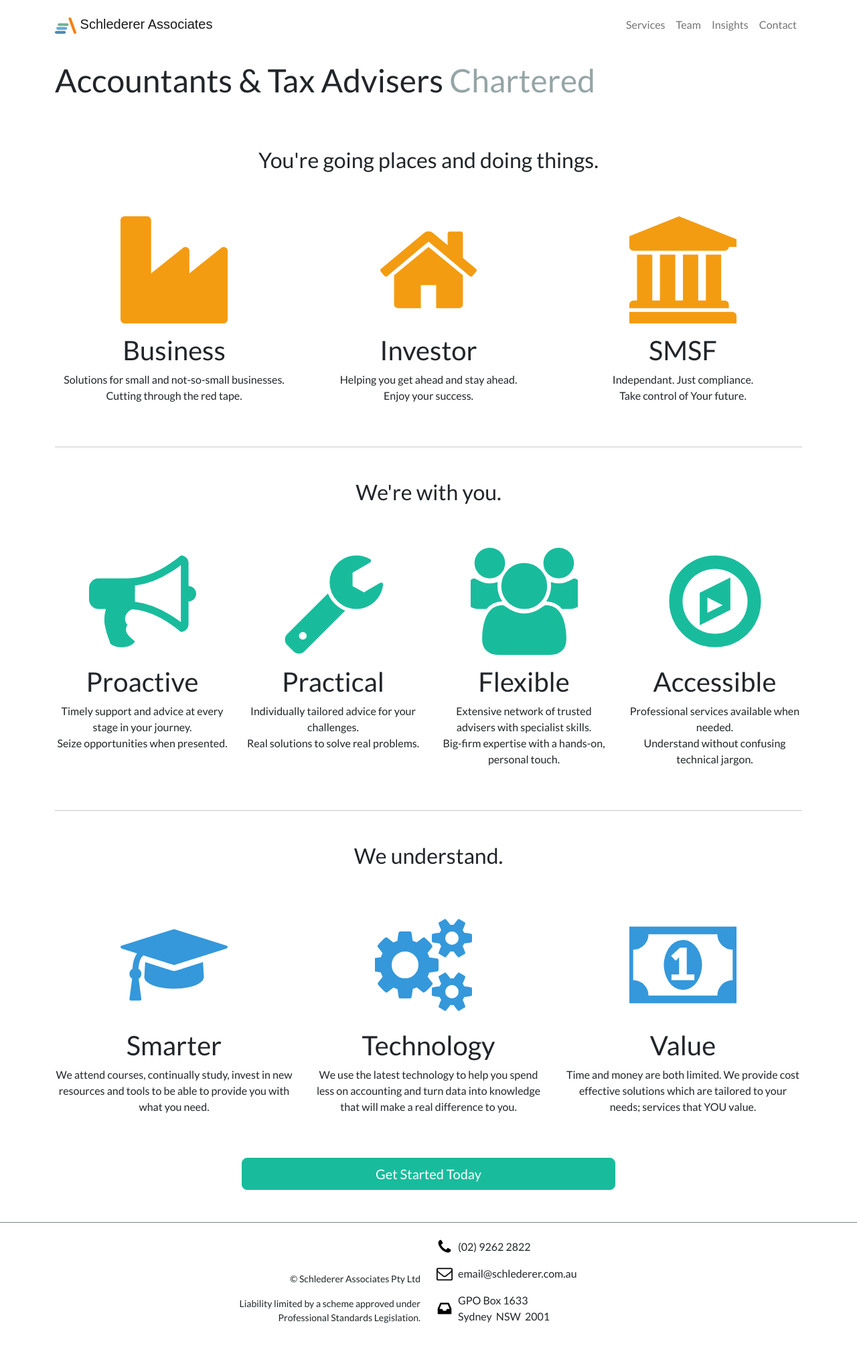
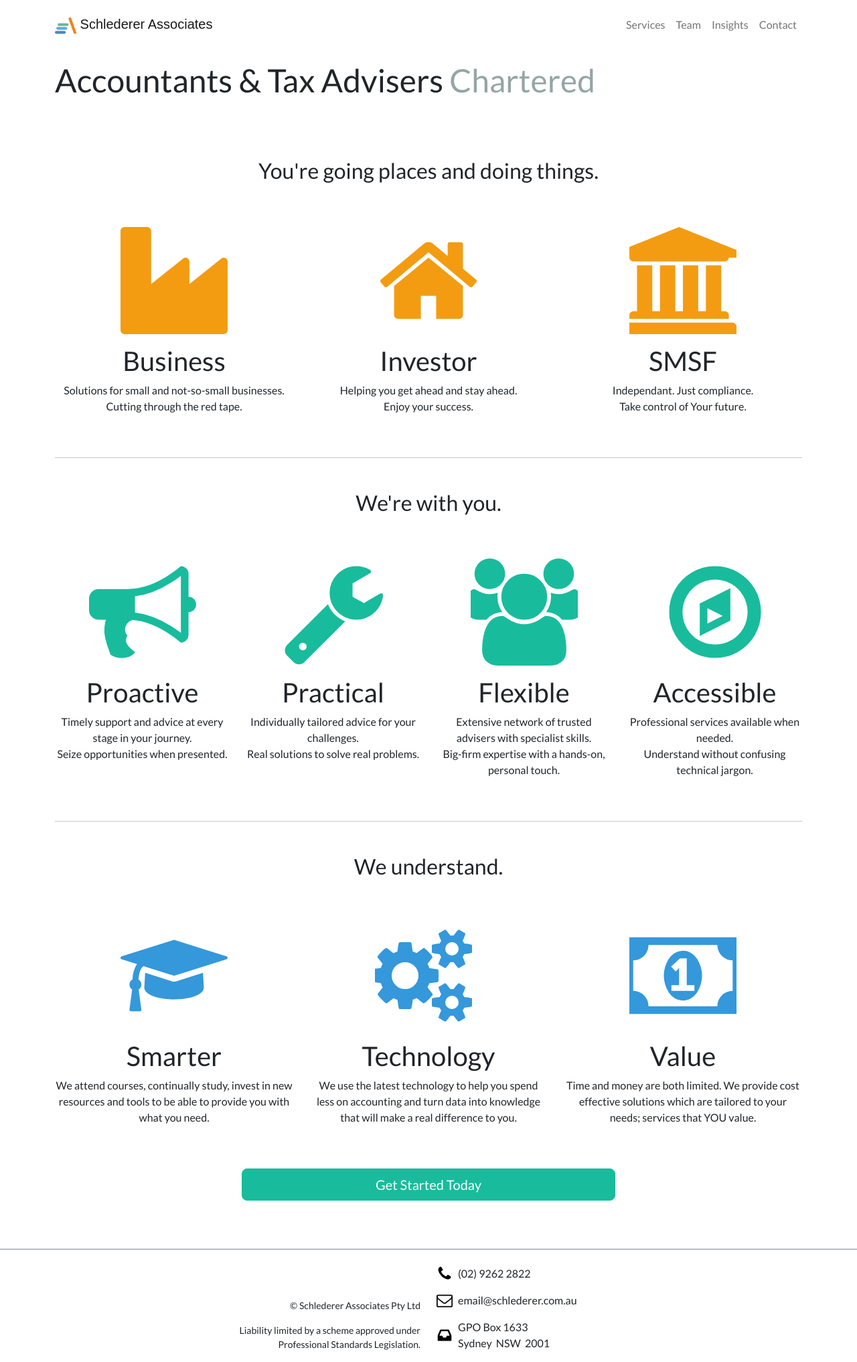
Before and after one commit to Mforcer/tax2, a Jekyll site: the page built from index.html, in a window 1280 px wide. Shown: the whole page at 67% size. Built offline with Jekyll 4.4.1, drawn with Linux system fonts in a browser that asks for light colours; nearby versions of some CDN libraries; before the commit the page ends 1994 px from its top, so only the background shows below that.

Commit message:
Update default.html

```diff
--- a/_layouts/default.html
+++ b/_layouts/default.html
@@ -20,7 +20,7 @@
 </style>
 </head>
 
-<body>
+<body class="d-flex flex-column min-vh-100">
 
 {% include navbar.html %}
 
```
